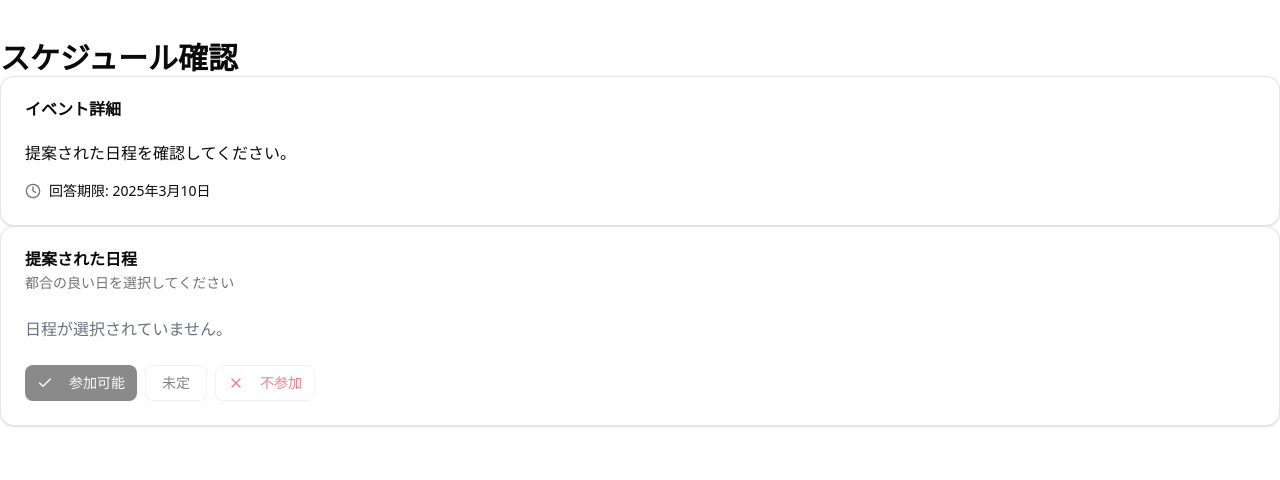
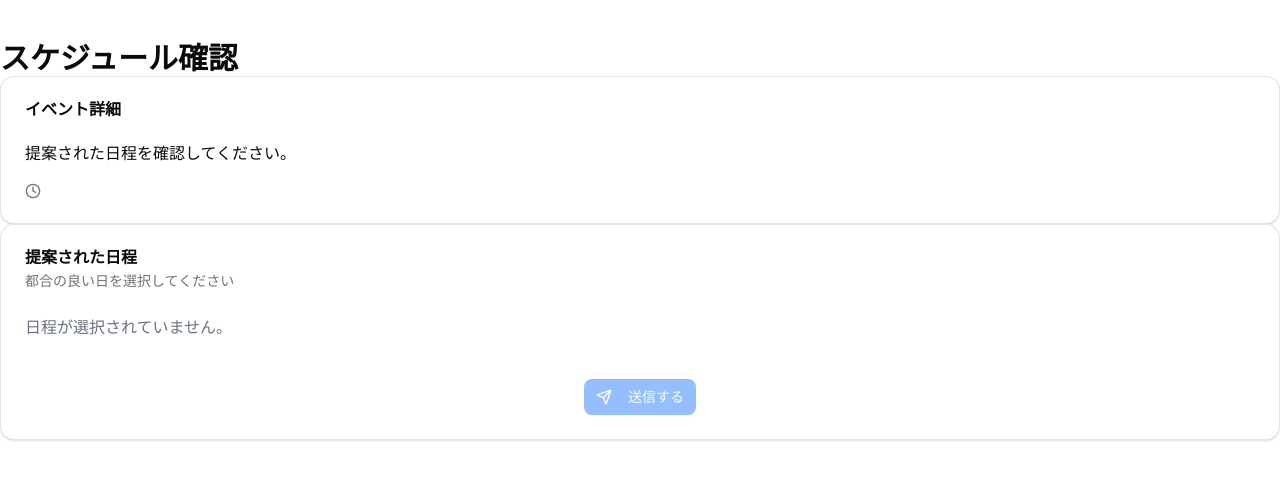
Before and after one commit to Shima0916/Nomi_navi, a Next.js app: page /schedule/form in a window 1280 px wide. Shown: the top 480 px of the page. Built offline with nearby package versions, Linux system fonts and the light colour scheme.

Commit message:
fix form

```diff
--- a/app/schedule/form/page.tsx
+++ b/app/schedule/form/page.tsx
@@ -2,14 +2,14 @@
 
 import { useState, useEffect } from "react";
 import { useSearchParams } from "next/navigation";
-import { Check, Clock, MapPin, X } from "lucide-react";
+import { Check, Clock, X, Send } from "lucide-react";
 import { Button } from "@/components/ui/button";
 import { Card, CardContent, CardDescription, CardFooter, CardHeader, CardTitle } from "@/components/ui/card";
-import { Badge } from "@/components/Eventform/badge";
 
 export default function EventPage({ params }: { params: { id: string } }) {
   const searchParams = useSearchParams();
   const [selectedDate, setSelectedDate] = useState<string | null>(null);
+  const [responses, setResponses] = useState<Record<string, "yes" | "no" | "maybe" | null>>({});
   const [proposedDates, setProposedDates] = useState<{ date: string; startTime: string; endTime: string }[]>([]);
 
   useEffect(() => {
@@ -24,12 +24,17 @@ export default function EventPage({ params }: { params: { id: string } }) {
     }
   }, [searchParams]);
 
-  const handleResponse = (response: "yes" | "no" | "maybe") => {
-    if (!selectedDate) {
-      alert("まず日付を選択してください");
+  const handleResponse = (date: string, response: "yes" | "no" | "maybe") => {
+    setResponses((prevResponses) => ({ ...prevResponses, [date]: response }));
+    setSelectedDate(date);
+  };
+
+  const handleSubmit = () => {
+    if (!selectedDate || !responses[selectedDate]) {
+      alert("日付と回答を選択してください");
       return;
     }
-    console.log(`日付 ${selectedDate} に対して ${response} と回答しました`);
+    console.log(`日付 ${selectedDate} に対して ${responses[selectedDate]} と回答しました`);
   };
 
   return (
@@ -44,7 +49,6 @@ export default function EventPage({ params }: { params: { id: string } }) {
           <p>提案された日程を確認してください。</p>
           <div className="flex items-start space-x-2 text-sm">
             <Clock className="h-4 w-4 mt-0.5 text-muted-foreground" />
-            <span>回答期限: 2025年3月10日</span>
           </div>
         </CardContent>
       </Card>
@@ -60,7 +64,7 @@ export default function EventPage({ params }: { params: { id: string } }) {
               proposedDates.map((date, index) => (
                 <div
                   key={index}
-                  className={`flex flex-col sm:flex-row sm:items-center justify-between p-3 rounded-lg border cursor-pointer hover:bg-muted/50 ${selectedDate === date.date ? "border-primary bg-muted/50" : ""}`}
+                  className={`flex flex-col sm:flex-row sm:items-center justify-between p-3 rounded-lg border cursor-pointer transition duration-300 ease-in-out ${responses[date.date] === "yes" ? "bg-green-100 bg-opacity-50 border-green-600" : responses[date.date] === "maybe" ? "bg-yellow-100 bg-opacity-50 border-yellow-600" : responses[date.date] === "no" ? "bg-red-100 bg-opacity-50 border-red-600" : "hover:bg-muted/50"}`}
                   onClick={() => setSelectedDate(date.date)}
                 >
                   <div className="flex items-center space-x-3">
@@ -76,6 +80,11 @@ export default function EventPage({ params }: { params: { id: string } }) {
                       </div>
                     </div>
                   </div>
+                  <div className="flex space-x-2 mt-2 sm:mt-0">
+                    <Button variant={responses[date.date] === "yes" ? "default" : "outline"} onClick={() => handleResponse(date.date, "yes")}>参加可能</Button>
+                    <Button variant={responses[date.date] === "maybe" ? "default" : "outline"} onClick={() => handleResponse(date.date, "maybe")}>未定</Button>
+                    <Button variant={responses[date.date] === "no" ? "default" : "outline"} onClick={() => handleResponse(date.date, "no")} className="text-destructive">不参加</Button>
+                  </div>
                 </div>
               ))
             ) : (
@@ -83,15 +92,9 @@ export default function EventPage({ params }: { params: { id: string } }) {
             )}
           </div>
         </CardContent>
-        <CardFooter className="flex flex-col sm:flex-row space-y-2 sm:space-y-0 sm:space-x-2">
-          <Button className="w-full sm:w-auto" onClick={() => handleResponse("yes")} disabled={!selectedDate}>
-            <Check className="mr-2 h-4 w-4" /> 参加可能
-          </Button>
-          <Button variant="outline" className="w-full sm:w-auto" onClick={() => handleResponse("maybe")} disabled={!selectedDate}>
-            未定
-          </Button>
-          <Button variant="outline" className="w-full sm:w-auto text-destructive hover:text-destructive" onClick={() => handleResponse("no")} disabled={!selectedDate}>
-            <X className="mr-2 h-4 w-4" /> 不参加
+        <CardFooter className="flex justify-center mt-4">
+          <Button className="bg-blue-500 text-white hover:bg-blue-600" onClick={handleSubmit} disabled={!selectedDate || !responses[selectedDate]}>
+            <Send className="mr-2 h-4 w-4" /> 送信する
           </Button>
         </CardFooter>
       </Card>
--- a/components/Eventcreate/ScheduleAdjustment.tsx
+++ b/components/Eventcreate/ScheduleAdjustment.tsx
@@ -69,7 +69,8 @@ ${process.env.NEXT_PUBLIC_API_HOST}/schedule/form/
 
   const handleNavigate = () => {
     const encodedDates = encodeURIComponent(JSON.stringify(selectedDates));
-    router.push(`/schedule/form?dates=${encodedDates}`);
+    router.push(`/schedule/form?dates=${encodedDates}&id=${restaurantData.id}`);
+    console.log("😊😊😊😊😊😊😊😊😊😊😊😊"+restaurantData.id)
   };
 
 
```
